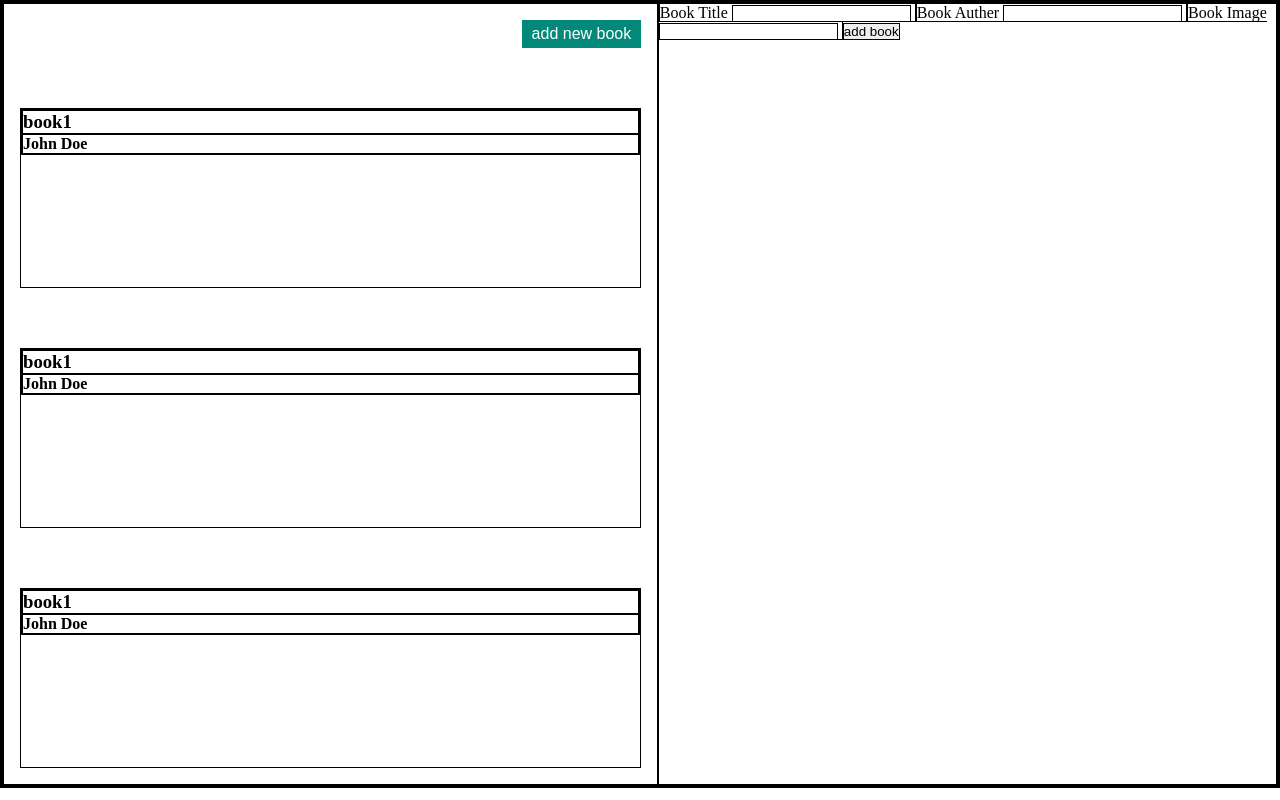
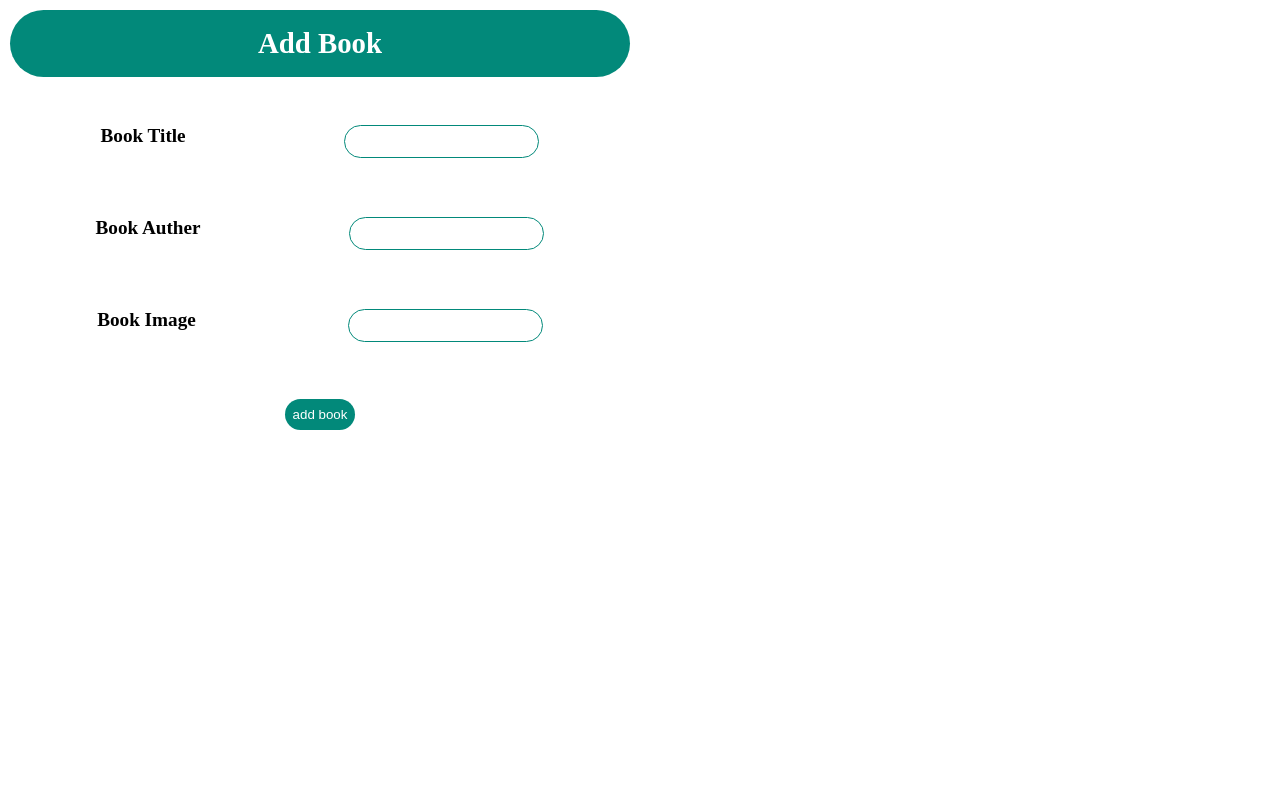
Before and after one commit to omar199523/libary-book, a plain HTML site: page index.html in a window 1280 px wide. Both pictures are taken after a click on the button "add new book". Drawn offline with Linux system fonts and the light colour scheme.

Commit message:
edit some style book and and edit some code js

```diff
--- a/index.html
+++ b/index.html
@@ -9,13 +9,14 @@
 </head>
 <body>
     <section class ="main-continer">
-        <div class="libary-continer">
+        <div class="libary-continer display-active" id="libaryContiner">
             <button id="newBook">add new book</button>
             <div class="one-shilf shilf-1" id="shilf1"></div>
             <div class="one-shilf shilf-2" id="shilf2"></div>
             <div class="one-shilf shilf-3" id="shilf3"></div>
         </div>
-        <form>
+        <form class="add-book-form" id="addForm">
+            <h2>Add Book</h2>
             <label for="bookTitle">Book Title
                 <input type="text" name="bookTitle" id="bookTitle">
             </label>
@@ -25,7 +26,7 @@
             <label for="bookImg">Book Image
                 <input type="text" name="bookImg" id="bookImg">
             </label>
-            <button type="submit">add book</button>
+            <button type="submit" >add book</button>
         </form>
     </section>
     <script src="main.js"></script>
--- a/main.js
+++ b/main.js
@@ -1,6 +1,8 @@
 const shilf_1=document.getElementById("shilf1"),
         shilf_2=document.getElementById("shilf2"),
-        shilf_3=document.getElementById("shilf3");
+        shilf_3=document.getElementById("shilf3"),
+        libaryContiner=document.getElementById("libaryContiner"),
+        addForm=document.getElementById("addForm")
 
 let books = [
     {
@@ -19,6 +21,24 @@ let books = [
         image: "https://img.com/bookimg.jpeg"
     }
 ]
+document.getElementById('newBook').addEventListener('click',()=>{
+    libaryContiner.style.display= "none";
+    addForm.style.display= "flex";
+
+})
+addForm.addEventListener('submit',(e)=>{
+    e.preventDefault();
+    const newBook ={
+        title:document.getElementById("bookTitle").value,
+        auther:document.getElementById("bookAuthor").value,
+        image:document.getElementById("bookImg").value
+    }
+    console.log(newBook)
+    books.push(newBook)
+    createAllBooks(books);
+    libaryContiner.style.display= "flex";
+    addForm.style.display= "none";
+})
 
 const createOneBook = (parent,{title,author,image})=>{
     const bookCont =document.createElement('div');
@@ -35,6 +55,9 @@ const createOneBook = (parent,{title,author,image})=>{
     parent.append(bookCont);
 }
 const createAllBooks = (arr) => {
+    shilf_1.innerHTML="";
+    shilf_2.innerHTML="";
+    shilf_3.innerHTML="";
     const sortArrToAlAlphab = arr.sort((a,b)=>{a-b});
     console.log(sortArrToAlAlphab)
     sortArrToAlAlphab.map((book,index,arr)=>{
--- a/style.css
+++ b/style.css
@@ -6,14 +6,13 @@ html {
     padding: 0;
     margin: 0;
     box-sizing: border-box;
-    border: 1.2px solid #000;
+    /* border: 1.2px solid #000; */
 }
 /* *********************** */
 /* styling to main section */
 .main-continer{
     width: 100%;
     height: 98vh;
-    display: flex;
     justify-content: center;
 }
 .libary-continer{
@@ -25,17 +24,82 @@ html {
 }
 .libary-continer button {
     align-self: flex-end;
-    padding: 0.3em 0.6em;
+    padding: 0.5em 0.8em;
     font-size: 1rem;
     font-weight: 300;
     border: 0;
     background-color: #02897A;
     color: #fff;
+    border-radius: 20px;
+    margin-bottom: 10px;
 }
 .one-shilf{
     flex: 3 3 150px;
     max-height: 180px;
+    padding: 1.3em;
+    display: flex;
+}
+.book-cont{
+    display: flex;
+    flex-direction: column;
+    justify-content: space-around;
+    align-items: center;
+    width: 120px;
+    height: 100%;
+}
+.title-cont{
+
+}
+.author-cont{
+
 }
 
 
 /* *********************** */
+.add-book-form{
+    display: none;
+    flex-direction: column;
+    justify-content: space-between;
+    padding: 0.5em;
+    width: 50%;
+    height: 55vh;
+    font-size: 1.2rem;
+    box-sizing:0 5px 5px #02897A,
+               0 5px 10px #02897A,
+               0 5px 15px #02897A;
+}
+.add-book-form h2
+{
+    color: #fff;
+    background-color: #02897A;
+    border-radius: 40px;
+    padding: 0.6em;
+    text-align: center;
+}
+.add-book-form label {
+    display: flex;
+    justify-content: space-around;
+    padding: 0.6em;
+    font-size: 1.2rem;
+    font-weight: 800;
+}
+.add-book-form label>input{
+    padding: 0.6em;
+    border: 1px solid #02897A;
+    border-radius: 20px;
+}
+.add-book-form button{
+    align-self: center;
+    padding: 0.6em;
+    margin-top: 10px;
+    border: 0;
+    border-radius: 20px;
+    background-color: #02897A;
+    color: #fff;
+}
+.display-none{
+    display: none;
+}
+.display-active{
+    display: flex;
+}
```
